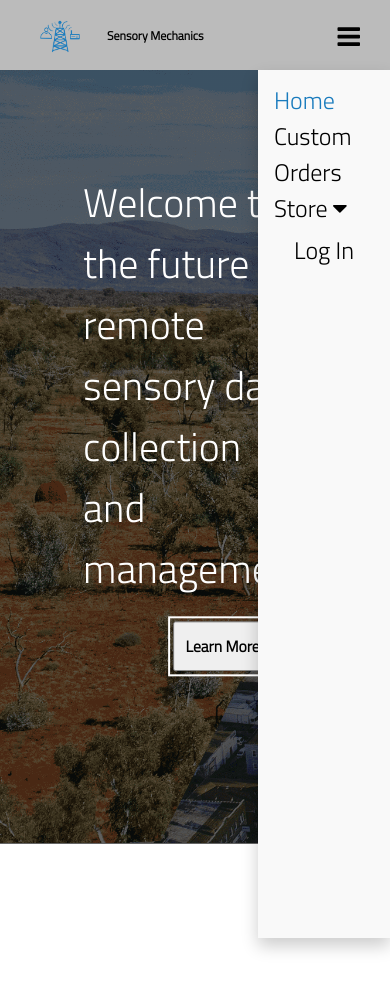
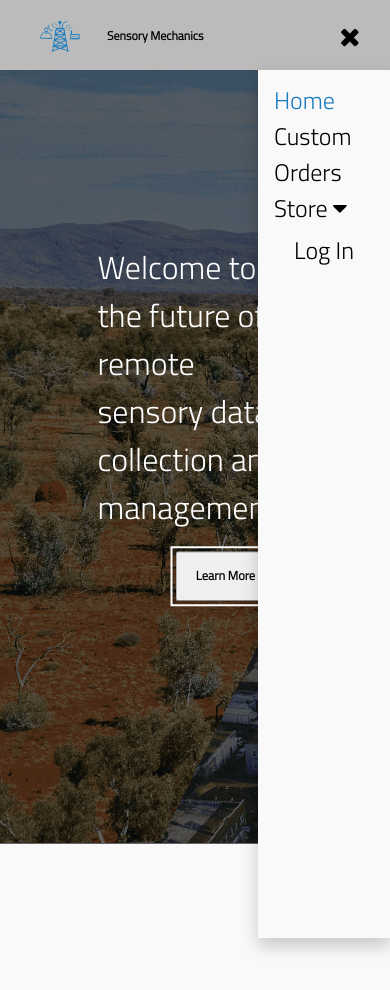
Before and after one commit to Sensory-Mechanics/Sensory-Mechanics.github.io, a plain HTML site: page index.html in a window 390 px wide. Both pictures are taken after a click on the link 348 px from the left and 36 px from the top of the page. Shown: the top 990 px of the page. Drawn offline with Linux system fonts and the light colour scheme.

Commit message:
mostly finished hamburger

```diff
--- a/index.html
+++ b/index.html
@@ -36,7 +36,8 @@
             <li style="float: right; margin-right: 20px;"><a href="#">Log In</a></li>
         </ul>
         <ul>
-            <li class="nav-hamburger"><a href="javascript:void(0)" onclick="ResponsiveNav()"><i class="fa fa-bars"></i></a></li>
+            <li id="nav-hamburger" class="nav-hamburger"><a href="javascript:void(0)" onclick="ResponsiveNav()"><i class="fa fa-bars"></i></a></li>
+            <li id="nav-hamburger-times" class="nav-hamburger-times"><a href="javascript:void(0)" onclick="ResponsiveNavTimes()"><i class="fa fa-times"></i></a></li>
         </ul>
     </nav>
     <div class="mainsection">
@@ -51,11 +52,17 @@
 <script>
     function ResponsiveNav() {
         var objectclass = document.getElementById("nav");
-        if (objectclass.className === "nav-links") {
-            objectclass.className += "-responsive";
-        } else {
-            objectclass.className = "nav-links";
-        }
+        var fafabars = document.getElementById("nav-hamburger");
+        document.getElementById("nav-hamburger").style.display = "none";
+        document.getElementById("nav-hamburger-times").style.display = "block";
+        objectclass.className += "-responsive";
+    }
+
+    function ResponsiveNavTimes() {
+        var objectclass = document.getElementById("nav");
+        document.getElementById("nav-hamburger-times").style.display = "none";
+        document.getElementById("nav-hamburger").style.display = "block";
+        objectclass.className = "nav-links";
     }
 </script>
 
--- a/style.css
+++ b/style.css
@@ -14,6 +14,7 @@ body {
     font-family: 'Titillium Web', sans-serif;
     margin: 0;
     z-index: -1;
+    background-color: #f9f9f9;
 }
 
 .mainsection {
@@ -34,7 +35,7 @@ body {
     left: 50%;
     transform: translate(-50%, -50%);
     color: white;
-    font-size: 2.5em;
+    font-size: 2rem;
     z-index: 2;
 }
 
@@ -69,6 +70,15 @@ body {
     }
 }
 
+.nav-hamburger-times {
+    display: none;
+    float: right;
+    font-size: 17.5px;
+    margin-right: 30px;
+    margin-top: 0;
+    transition: 500ms;
+}
+
 .hamburger-links {
     top: 54px;
     position: absolute;
@@ -90,6 +100,12 @@ body {
     margin-right: 30px;
     margin-top: 0;
     transition: 500ms;
+}
+
+.nav-hamburger-times:hover {
+    cursor: pointer;
+    color: #197BBD;
+    transform: rotate(-180deg);
 }
 
 .nav-hamburger:hover {
```
